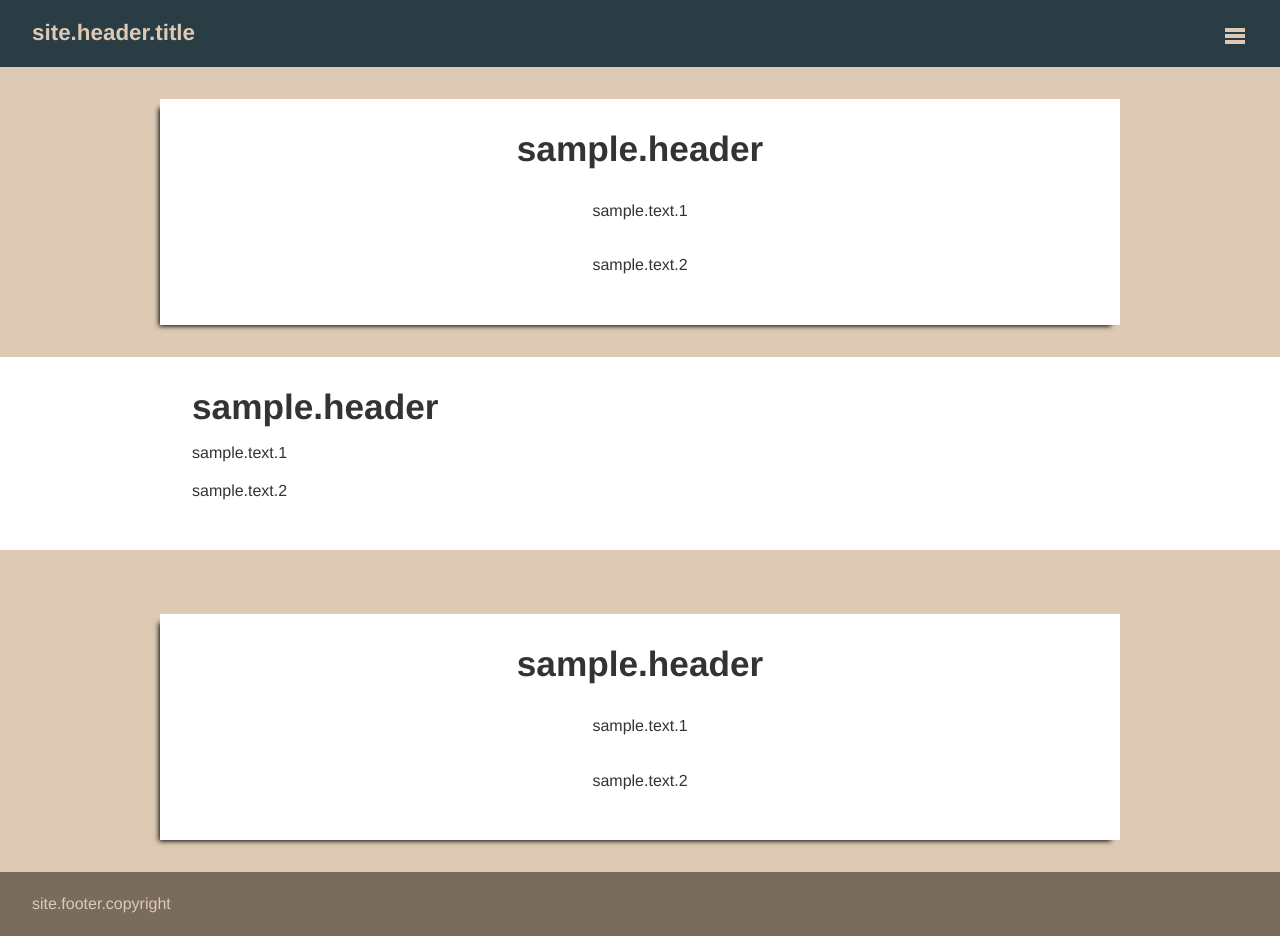
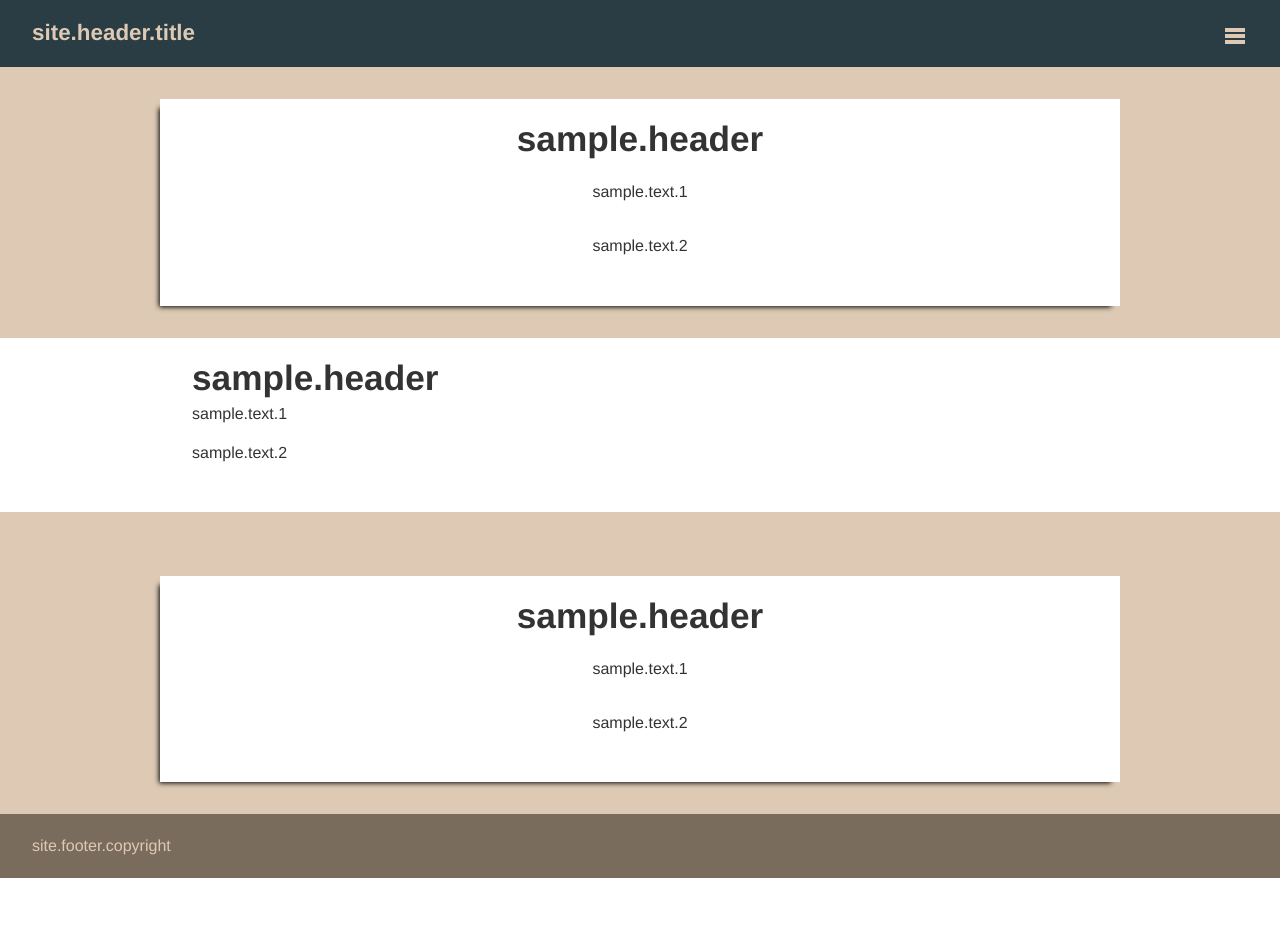
Before and after one commit to magnushirst/personal-site-v2, a Next.js app: page / in a window 1280 px wide. After the commit the page ends 878 px from the top, so only its background shows below. Built offline with nearby package versions, Linux system fonts and the light colour scheme.

Commit message:
Fixing global styles

```diff
--- a/public/index.css
+++ b/public/index.css
@@ -36,7 +36,6 @@ body {
   color: white;
   font-size: 1rem;
   width: 100%;
-  font-family: 'Nunito Sans', 'Helvetica Neue', Helvetica, Arial, sans-serif;
 }
 ol, ul {
   list-style: none;
--- a/src/components/atoms/title/title.jsx
+++ b/src/components/atoms/title/title.jsx
@@ -5,11 +5,9 @@ import styled from 'styled-components';
 const StyledH2 = styled.h1`
   font-weight: 900;
   font-size: 2.2rem;
-  line-height: 1;
   vertical-align: top;
   margin-bottom: .5em;
   display: block;
-  font-family: ${(props) => props.theme.font};
 `;
 
 export default function Title({ children }) {
--- a/src/pages/_app.jsx
+++ b/src/pages/_app.jsx
@@ -1,3 +1,4 @@
+/* eslint-disable react/forbid-prop-types */
 import React, { useMemo } from 'react';
 import { useRouter } from 'next/router';
 import PropTypes from 'prop-types';
@@ -9,6 +10,7 @@ import '../../public/index.css';
 // eslint-disable-next-line import/no-unresolved
 import English from '../../content/compiled-locales/en.json';
 import lightTheme from '../themes/light/light';
+import GlobalStyle from '../utils/globalStyle/globalStyle';
 
 export default function MyApp({ Component, pageProps }) {
   const { locale } = useRouter();
@@ -37,6 +39,7 @@ export default function MyApp({ Component, pageProps }) {
           <link rel="icon" type="image/png" href="/favicon.png" />
           <title>Magnus Hirst | Portfolio</title>
         </Head>
+        <GlobalStyle />
         <BasicLayout>
           {/* eslint-disable-next-line react/jsx-props-no-spreading */}
           <Component {...pageProps} />
@@ -48,10 +51,11 @@ export default function MyApp({ Component, pageProps }) {
 
 MyApp.propTypes = {
   Component: PropTypes.elementType.isRequired,
-  // eslint-disable-next-line react/forbid-prop-types
   pageProps: PropTypes.object,
+  theme: PropTypes.object,
 };
 
 MyApp.defaultProps = {
   pageProps: {},
+  theme: {},
 };
--- a/src/themes/light/light.js
+++ b/src/themes/light/light.js
@@ -6,6 +6,6 @@ const lightTheme = {
     altBase: '#7A6C5D',
     section: '#FFF',
   },
-  font: '\'Nunito Sans\', \'Helvetica Neue\', Helvetica, Arial, sans-serif;',
+  fontFamily: '\'Nunito Sans\', \'Helvetica Neue\', Helvetica, Arial, sans-serif;',
 };
 export default lightTheme;
--- /dev/null
+++ b/src/utils/globalStyle/globalStyle.js
@@ -0,0 +1,9 @@
+import { createGlobalStyle } from 'styled-components';
+
+const GlobalStyle = createGlobalStyle`
+  body {
+    font-family: ${(props) => props.theme.fontFamily};
+  }
+`;
+
+export default GlobalStyle;
```
Also changed, not shown: 1 other file (tests, documents, lock files or other folders).
